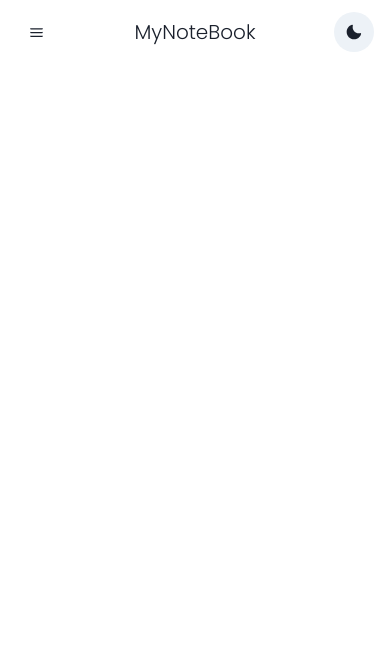
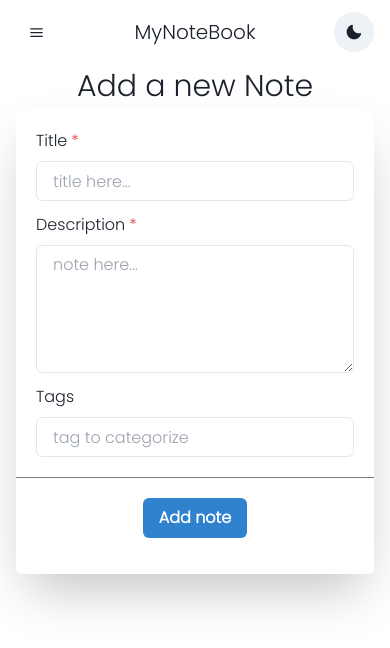
Before and after one commit to aniket-tote/MyNotebook, a React (Vite) app in the folder Client/: page /addnote in a window 390 px wide. Shown: the top 648 px of the page. Built offline with nearby package versions, Linux system fonts and the light colour scheme.

Commit message:
made responsive

```diff
--- a/Client/src/App.jsx
+++ b/Client/src/App.jsx
@@ -13,7 +13,7 @@ function App() {
           <HeadNavbar />
           <Routes>
             <Route exact path="/" element={<Home />}></Route>
-            <Route exact path="/about" element={<About />}></Route>
+            <Route exact path="/addnote" element={<About />}></Route>
           </Routes>
         </Router>
       </NoteState>
--- a/Client/src/components/About.jsx
+++ b/Client/src/components/About.jsx
@@ -1,11 +1,19 @@
 import { Flex, Text } from "@chakra-ui/react";
 import React from "react";
+import Addnote from "./Addnote";
 
 const About = () => {
   return (
-    <Flex>
-      <Text fontSize={30}>About page</Text>
-    </Flex>
+    <Flex
+        flexDirection={"column"}
+        width={["100vw", "100vw", "30vw"]}
+        alignItems={"center"}
+        paddingX={4}
+        experimental_spaceY={4}
+      >
+        <Text fontSize={30}>Add a new Note</Text>
+        <Addnote />
+      </Flex>
   );
 };
 
--- a/Client/src/components/HeadNavbar.jsx
+++ b/Client/src/components/HeadNavbar.jsx
@@ -20,7 +20,7 @@ export default function HeadNavbar() {
       <IconButton
         fontSize={15}
         borderRadius={"full"}
-        display={["inline", "none"]}
+        display={["inline", "inline", "none"]}
         variant={"unstyled"}
         onClick={() => setNavOpen(navOpen ? false : true)}
         icon={navOpen ? <CloseIcon /> : <HamburgerIcon />}
@@ -28,19 +28,21 @@ export default function HeadNavbar() {
       <Text fontSize={20}>MyNoteBook</Text>
 
       <Flex
-        flexDirection={["column", "row"]}
-        experimental_spaceX={[0, 4]}
-        experimental_spaceY={[4, 0]}
-        position={["absolute", "relative"]}
+        flexDirection={["column", "column", "row"]}
+        experimental_spaceX={[0, 0, 4]}
+        experimental_spaceY={[4, 4, 0]}
+        display={["flex", "flex", "none"]}
+        position={["absolute", "absolute", "relative"]}
         backgroundColor={[
+          colorMode === "dark" ? "gray.700" : "#fff",
           colorMode === "dark" ? "gray.700" : "#fff",
           colorMode === "dark" ? "gray.900" : "white",
         ]}
-        top={[16, 0]}
-        width={["100vw", "max-content"]}
+        top={[16, 16, 0]}
+        width={["100vw", "100vw", "max-content"]}
         left={navOpen ? 0 : "auto"}
         padding={4}
-        right={[navOpen ? "auto" : "100%", "auto"]}
+        right={[navOpen ? "auto" : "100%", navOpen ? "auto" : "100%", "auto"]}
         zIndex={"1"}
       >
         <Link
@@ -51,13 +53,13 @@ export default function HeadNavbar() {
           Home
         </Link>
         <Link
-          to="/about"
-          className={location.pathname === "/about" ? "text-blue-500" : ""}
+          to="/addnote"
+          className={location.pathname === "/addnote" ? "text-blue-500" : ""}
           onClick={() => {
             setNavOpen(false);
           }}
         >
-          About
+          Add Note
         </Link>
       </Flex>
 
--- a/Client/src/components/Home.jsx
+++ b/Client/src/components/Home.jsx
@@ -6,19 +6,19 @@ import Notes from "./Notes";
 const Home = () => {
 
   return (
-    <Flex paddingTop={4} flexDirection={["column", "row"]}>
+    <Flex paddingTop={4} flexDirection={["column","column", "row"]}>
       <Flex
         flexDirection={"column"}
         width={["100vw", "100vw", "30vw"]}
         alignItems={"center"}
         paddingX={4}
         experimental_spaceY={4}
-        display={["none","flex"]}
+        display={["none","none","flex"]}
       >
         <Text fontSize={30}>Add a new Note</Text>
         <Addnote />
       </Flex>
-      <Divider orientation={"vertical"} display={["none","flex"]} height={"75vh"}/>
+      <Divider orientation={"vertical"} display={["none","none","flex"]} height={"75vh"}/>
       <Notes />
     </Flex>
   );
--- a/Client/src/components/NoteItem.jsx
+++ b/Client/src/components/NoteItem.jsx
@@ -95,7 +95,7 @@ const NoteItem = (props) => {
       shadow={"2xl"}
       height={"max-content"}
       margin={2}
-      width={["90vw", "31.78%"]}
+      width={["95%","97%","97%","47.7%","48%" ,"31.78%"]}
     >
       <CardHeader flexDirection={"column"} experimental_spaceY={2}>
         <Heading size="md">{props.note.title}</Heading>
--- a/Client/src/components/Notes.jsx
+++ b/Client/src/components/Notes.jsx
@@ -13,9 +13,9 @@ const Notes = () => {
 
   return (
     <Flex
-      width={"70vw"}
+      width={["100vw","100vw","70vw"]}
       flexWrap={"wrap"}
-      flexDirection={["column", "row"]}
+      flexDirection={["column",,"column", "row"]}
       paddingX={4}
     >
       {notes.map((element) => {
```
